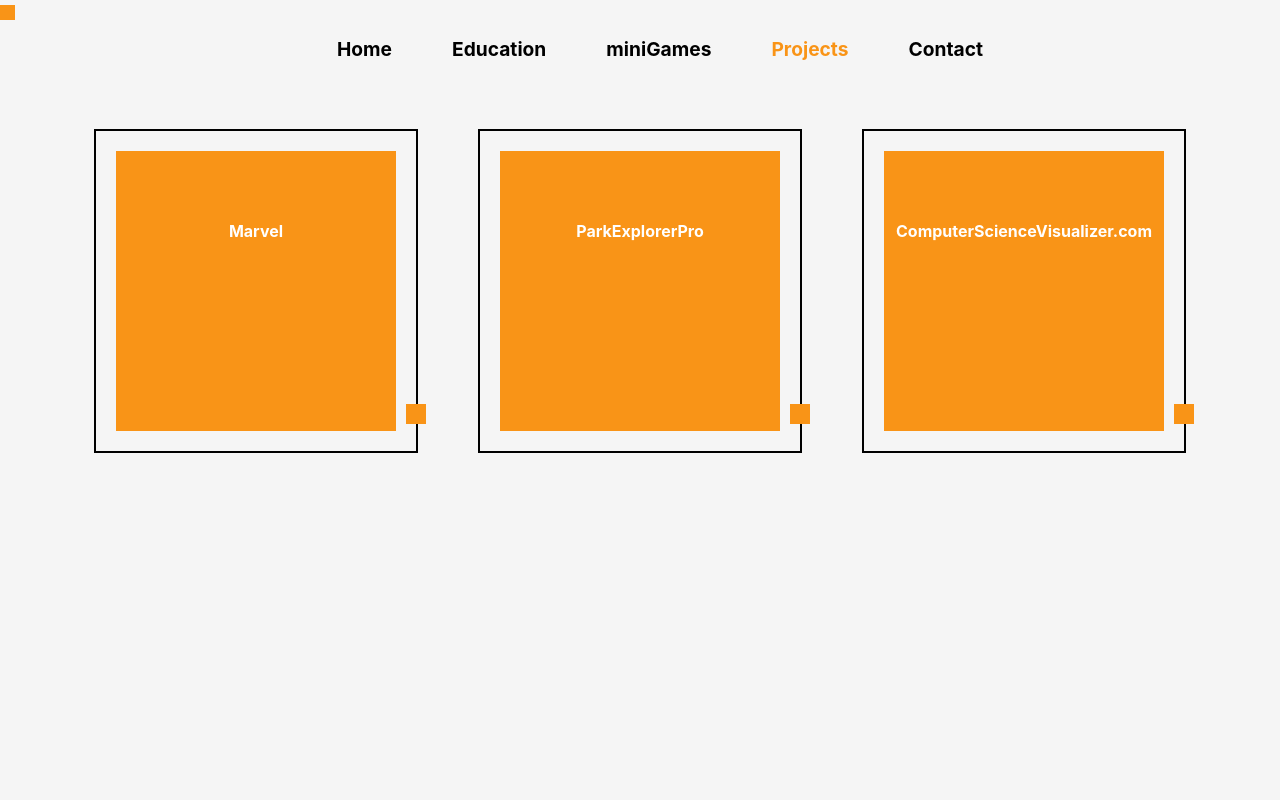
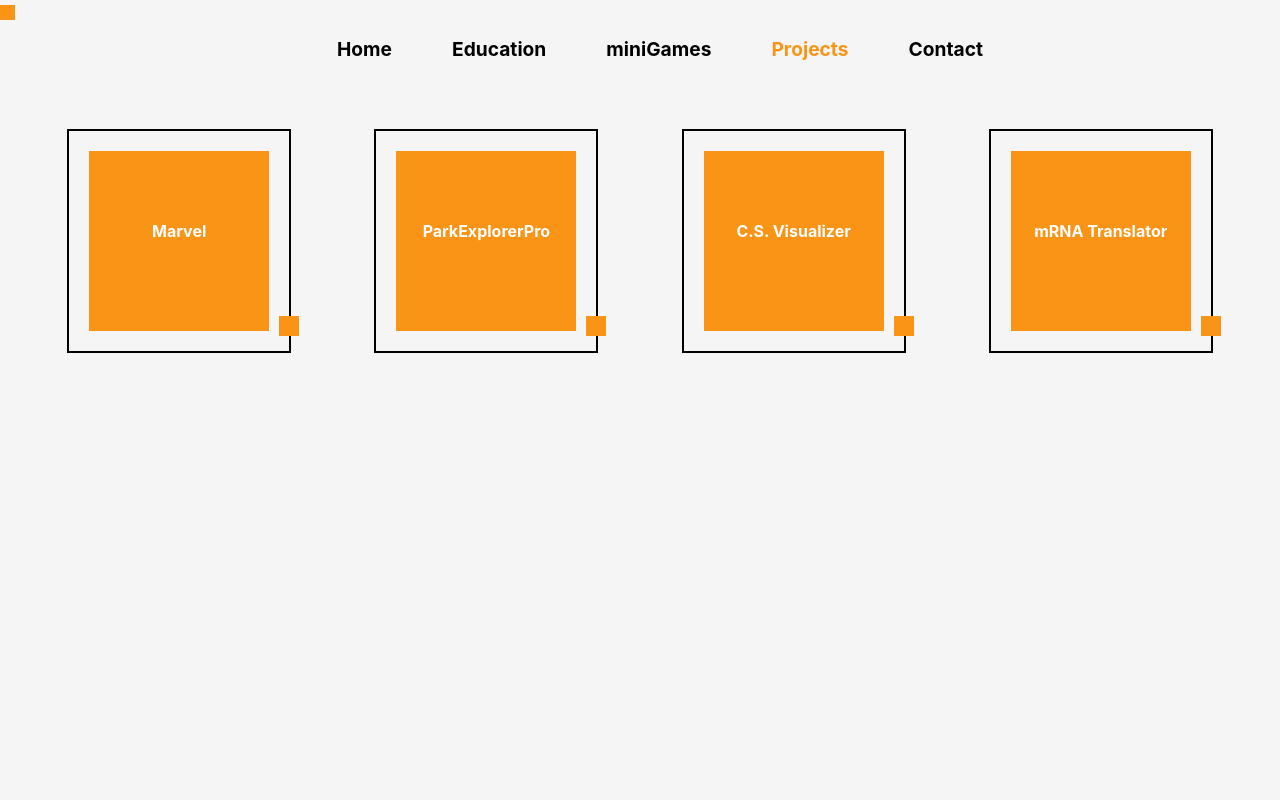
Before and after one commit to josephlarrivy/portfolio-heroku-push-ready, a React (Create React App) app: page /projects in a window 1280 px wide. Shown: the top 800 px of the page. Built offline with nearby package versions, Linux system fonts and the light colour scheme.

Commit message:
added mRNA applicaton to projects

```diff
--- a/src/components/Projects.js
+++ b/src/components/Projects.js
@@ -17,8 +17,6 @@
             <h2>Marvel</h2>
             <p>Search, collect, and comment on your favorite Marvel characters and comics.</p>
             <p><b>Languages </b>Python, Flask, Jinja, PostgreSQL</p>
-            <p style={{hover: "pointer"}}>Click to visit</p>
-
           </div>
           <div className="projects-orbiter"></div>
         </div></a>
@@ -31,21 +29,31 @@
             <h2>ParkExplorerPro</h2>
             <p>Explore and search national parks to find campgrounds, weather, articles, visitor centers, things to do, events, and more.</p>
             <p><b>Languages </b>React, Node, Express</p>
-            <p style={{ hover: "pointer" }}>Click to visit</p>
-
           </div>
           <div className="projects-orbiter"></div>
         </div></a>
 
         <a href="http://computersciencevisualizer.herokuapp.com/" target="_blank"><div class="projects-square">
           <div className='projects-background'></div>
-          <h4>ComputerScienceVisualizer.com</h4>
+          <h4>C.S. Visualizer</h4>
           <div className='projects-content'>
             <div className="csv-icon"></div>
-            <h2>ComputerScienceVisualizer.com</h2>
+            <h2>ComputerScience</h2>
+            <h2>Visualizer.com</h2>
             <p>Learn to use data structures like stacks, queues, and linked-lists easily with our visualization tool.</p>
             <p><b>Languages </b>React, JavaScript</p>
-            <p style={{ hover: "pointer" }}>Click to visit</p>
+          </div>
+          <div className="projects-orbiter"></div>
+        </div></a>
+
+        <a href="https://mrna-translation-visualizer.herokuapp.com/" target="_blank"><div class="projects-square">
+          <div className='projects-background'></div>
+          <h4>mRNA Translator</h4>
+          <div className='projects-content'>
+            <div className="mrna-icon"></div>
+            <h2>mRNA Translation Visualizer</h2>
+            <p>Visualize the process that messenger RNA undergoes to build a protein. Science geeks welcome.</p>
+            <p><b>Languages </b>React, JavaScript</p>
           </div>
           <div className="projects-orbiter"></div>
         </div></a>
--- a/src/styles/Projects.css
+++ b/src/styles/Projects.css
@@ -7,14 +7,14 @@
 .container-projects-inner {
     display: flex;
     justify-content: space-around;
-    width: 90%;
-    margin: 50px auto;
+    width: 96%;
+    margin: auto;
     margin-top: 5%;
 }
 
 .projects-square {
-    width: 300px;
-    height: 300px;
+    width: 200px;
+    height: 200px;
     padding: 10px;
     transition: all 0.3s ease-in-out;
     border: 2px solid black;
@@ -26,13 +26,14 @@
 .projects-square h4 {
     position: absolute;
     margin-top: 80px;
-    width: 280px;
-    margin-left: 10px;
+    width: 200px;
+    /* margin-left: 20px; */
+    text-align: center;
 }
 
 .projects-square:hover {
-    width: 600px;
-    height: 600px;
+    width: 300px;
+    height: 300px;
 }
 
 .projects-square:hover h4 {
@@ -45,8 +46,8 @@
     background-color: #F99417;
     margin-left: 10px;
     margin-top: 10px;
-    width: 280px;
-    height: 280px;
+    width: 180px;
+    height: 180px;
     transition: all 0.3s ease-in-out;
 }
 
@@ -55,8 +56,8 @@
     background-color: #F99417;
     margin-left: 10px;
     margin-top: 10px;
-    width: 580px;
-    height: 580px;
+    width: 280px;
+    height: 280px;
 }
 
 .projects-square:first-child:hover::after {
@@ -76,8 +77,8 @@
     position: absolute;
     visibility: visible;
     z-index: 10;
-    color: white;
-    width: 520px;
+    color: black;
+    width: 250px;
     margin: 30px;
 
     animation: fade-in-text-projects;
@@ -141,16 +142,16 @@
 
     25% {
         margin-top: -20px;
-        margin-left: 300px;
+        margin-left: 200px;
     }
 
     50% {
-        margin-top: 300px;
-        margin-left: 300px;
+        margin-top: 200px;
+        margin-left: 200px;
     }
 
     75% {
-        margin-top: 300px;
+        margin-top: 200px;
         margin-left: -20px;
     }
 
@@ -184,16 +185,16 @@
 
     25% {
         margin-top: -20px;
-        margin-left: 600px;
+        margin-left: 300px;
     }
 
     50% {
-        margin-top: 600px;
-        margin-left: 600px;
+        margin-top: 300px;
+        margin-left: 300px;
     }
 
     75% {
-        margin-top: 600px;
+        margin-top: 300px;
         margin-left: -20px;
     }
 
@@ -210,33 +211,41 @@
 .iron-man-icon {
     background-image: url('../images/iron-man.png');
     background-size: 200px;
-    border-radius: 5px;
+    border-radius: 10px;
+    background-repeat: no-repeat;
     width: 200px;
-    height: 200px;
-    margin-left: auto;
-    margin-right: auto;
+    height: 300px;
+    margin-left: 20px;
 }
 
 
 .csv-icon {
     background-image: url('../images/csv.png');
     background-size: 200px;
-    border-radius: 5px;
+    border-radius: 10px;
     background-repeat: no-repeat;
     width: 200px;
-    height: 200px;
-    margin-left: auto;
-    margin-right: auto;
+    height: 300px;
+    margin-left: 20px;
 }
 
 
 .parkexplorer-icon {
     background-image: url('../images/parks-icon.png');
-    background-size: 400px;
-    border-radius: 5px;
+    background-size: 200px;
+    border-radius: 10px;
     background-repeat: no-repeat;
-    width: 400px;
+    width: 200px;
     height: 300px;
-    margin-left: auto;
-    margin-right: auto;
+    margin-left: 20px;
 }
+
+.mrna-icon {
+    background-image: url('../images/mrna-screenshot.png');
+    background-size: 200px;
+    border-radius: 10px;
+    background-repeat: no-repeat;
+    width: 200px;
+    height: 300px;
+    margin-left: 20px;
+}
```
Also changed, not shown: src/images/mrna-screenshot.png (added).
